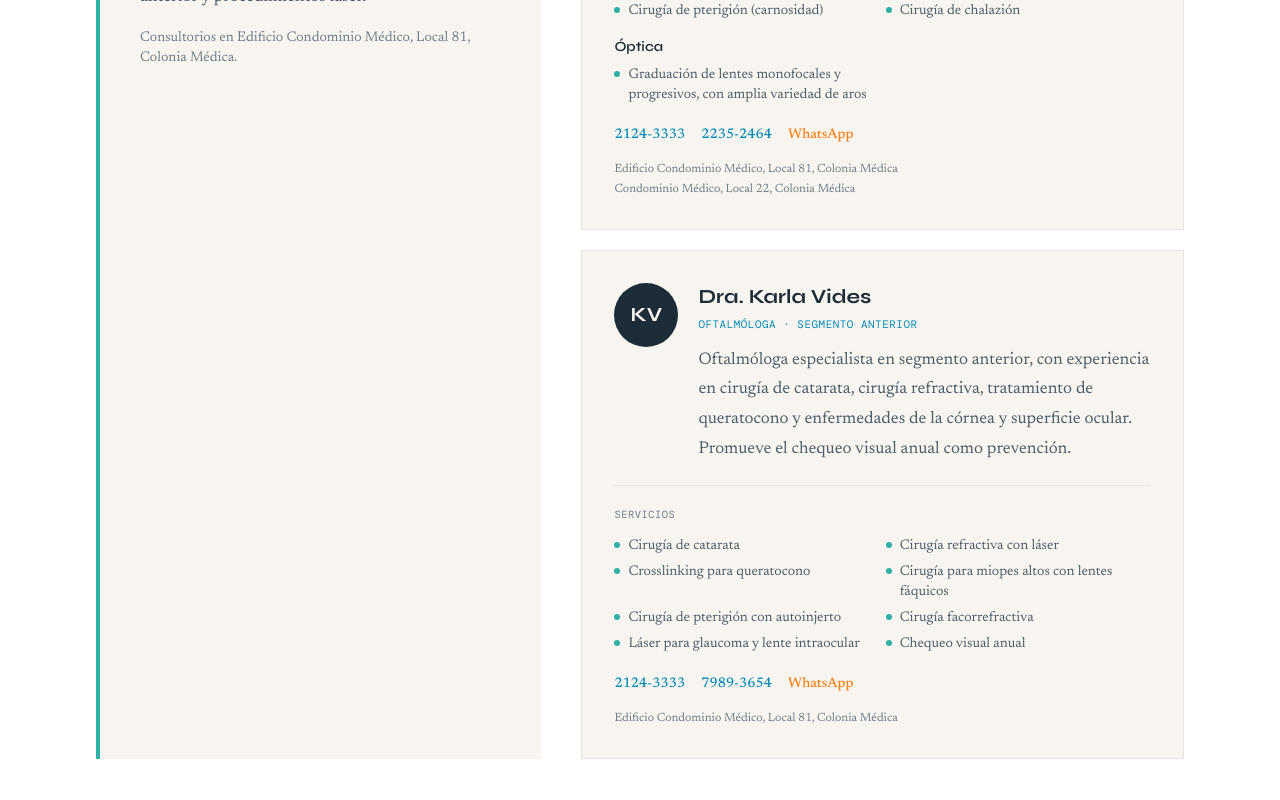
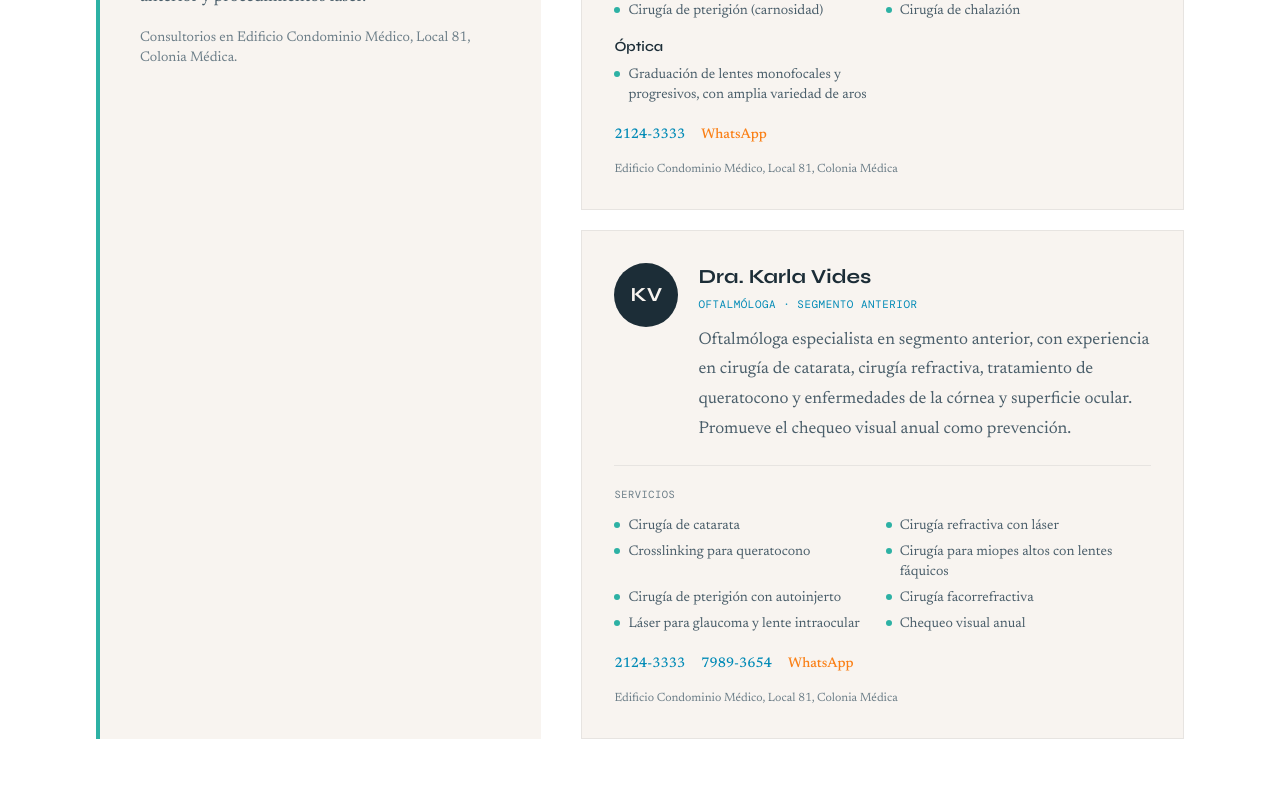
Before and after one commit to leofdr7/novavision, a React (Vite) app: page / in a window 1280 px wide. Shown: the part 1920-2720 px from the top of the page. Built offline with nearby package versions, Linux system fonts and the light colour scheme.

Commit message:
modificacion info actual

```diff
--- a/src/data/clinic.ts
+++ b/src/data/clinic.ts
@@ -23,7 +23,6 @@ export const clinic = {
   direccionSecundaria:
     "Prolongación Boulevard Tutunichapa y 1a Diagonal, Condominio Médico, Local 22, Colonia Médica, San Salvador",
   telefono: "2124-3333",
-  telefonoAlterno: "2235-2464",
   whatsapp: "50370681751",
   horarios:
     "Lunes a viernes de 8:00 AM a 6:00 PM\nSábado de 8:00 AM a 2:00 PM",
@@ -71,11 +70,10 @@ export const clinic = {
           ],
         },
       ],
-      telefonos: ["2124-3333", "2235-2464"],
+      telefonos: ["2124-3333"],
       whatsapp: "50370681751",
       ubicaciones: [
-        "Edificio Condominio Médico, Local 81, Colonia Médica",
-        "Condominio Médico, Local 22, Colonia Médica",
+        "Edificio Condominio Médico, Local 81, Colonia Médica"
       ],
     },
     {
```
